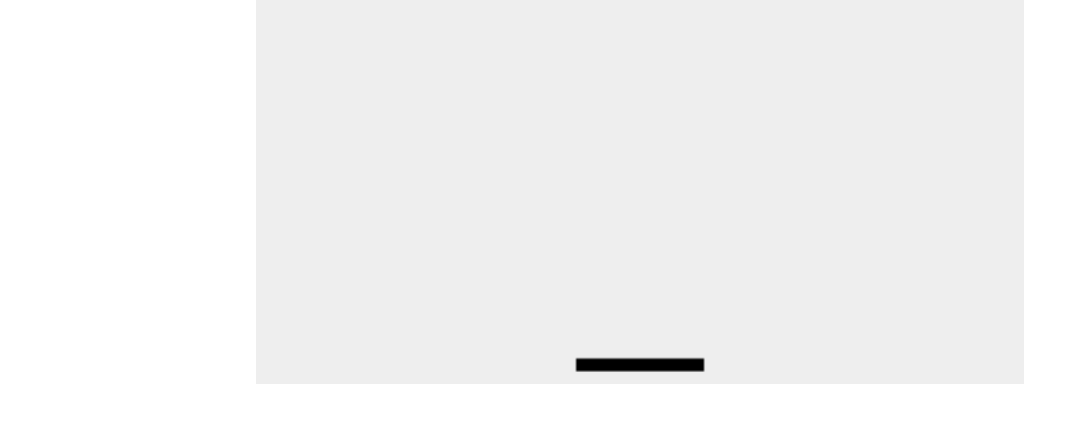
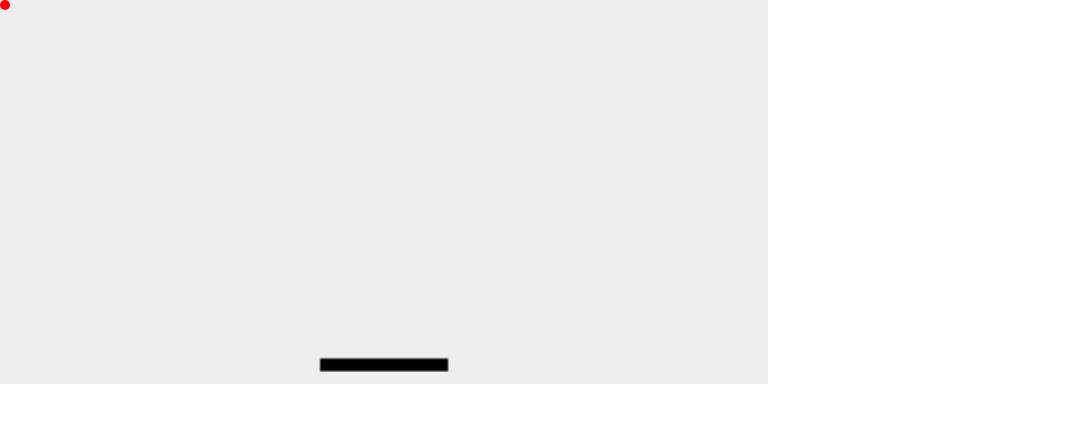
Before and after one commit to AntoineBaudot/breaking-bricks, a plain HTML site: page jeu.html in a window 1280 px wide. Shown: the whole page, without its empty margins (0-1087 px from the left). Drawn offline with Linux system fonts and the light colour scheme.

Commit message:
gestion paddle mouvement + draw

```diff
--- a/jeu.html
+++ b/jeu.html
@@ -11,8 +11,10 @@
     </head>
 
     <body>
-        <canvas id="game">
-        </canvas>
+        <div id="game">
+            <div id="ball"></div>
+            <canvas id="myCanvas"></canvas>
+        </div>
 
 
         <script src="scripts/jeu.js"></script>
--- a/scripts/jeu.js
+++ b/scripts/jeu.js
@@ -1,12 +1,12 @@
-const canvas = document.querySelector('#game')
+const canvas = document.querySelector('#myCanvas')
 let ctx = canvas.getContext("2d")
 let ball = document.querySelector('#ball')
 let paddle = document.querySelector('#paddle')
-let x = game.width / 2
-let y = game.height - 40
+let x = canvas.width / 2
+let y = canvas.height - 40
 let paddleHeight = 5
 let paddleWidth = 50
-let paddleX = (game.width - paddleWidth) / 2
+let paddleX = (canvas.width - paddleWidth) / 2
 let rightPressed = false
 let leftPressed = false;
 
--- a/styles/jeu.css
+++ b/styles/jeu.css
@@ -6,13 +6,16 @@ body {
     color: #444;
 }
 
-
 #game {
+    width: 60%;
+    height: 40%;
+}
+#myCanvas {
     background: #eee;
     display: block;
     margin: 0 auto;
-    width: 60%;
-    height: 40%;
+    width: 100%;
+    height: 100%;
 }
 
 #ball {
```
